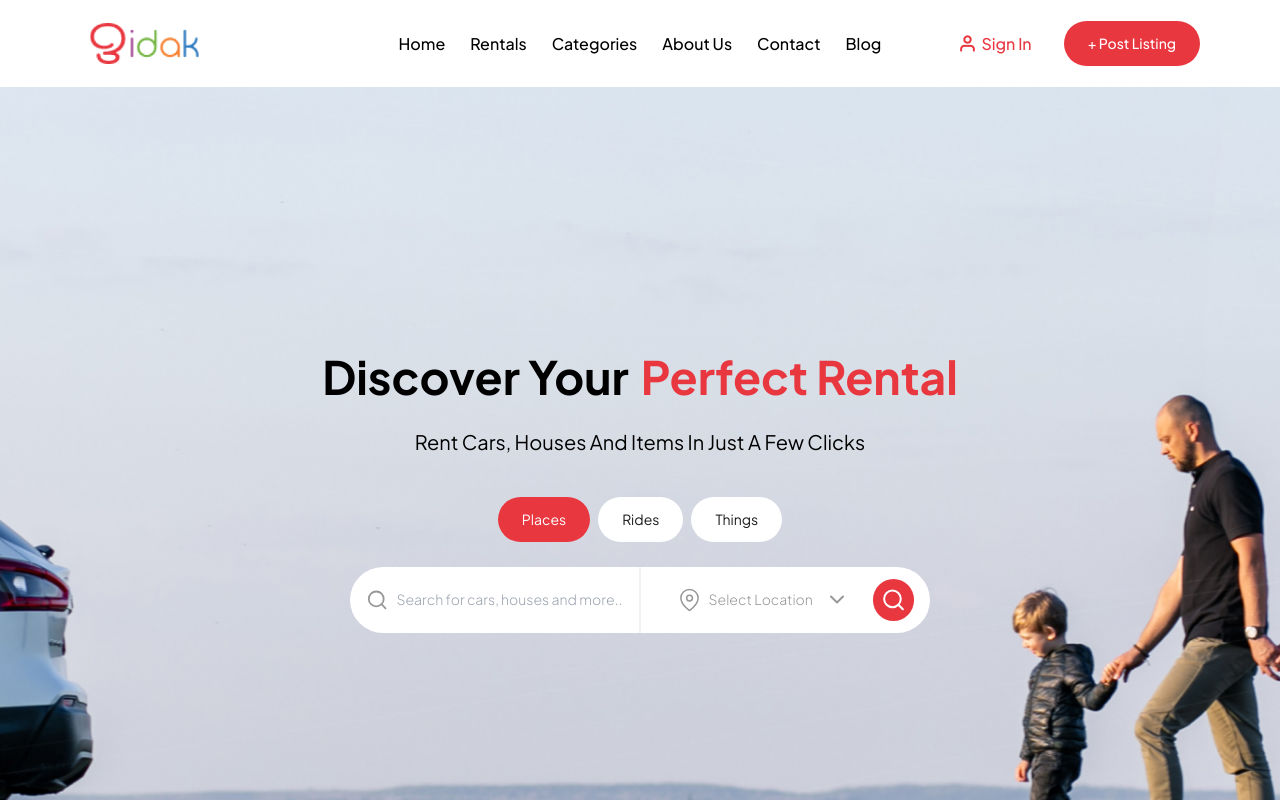
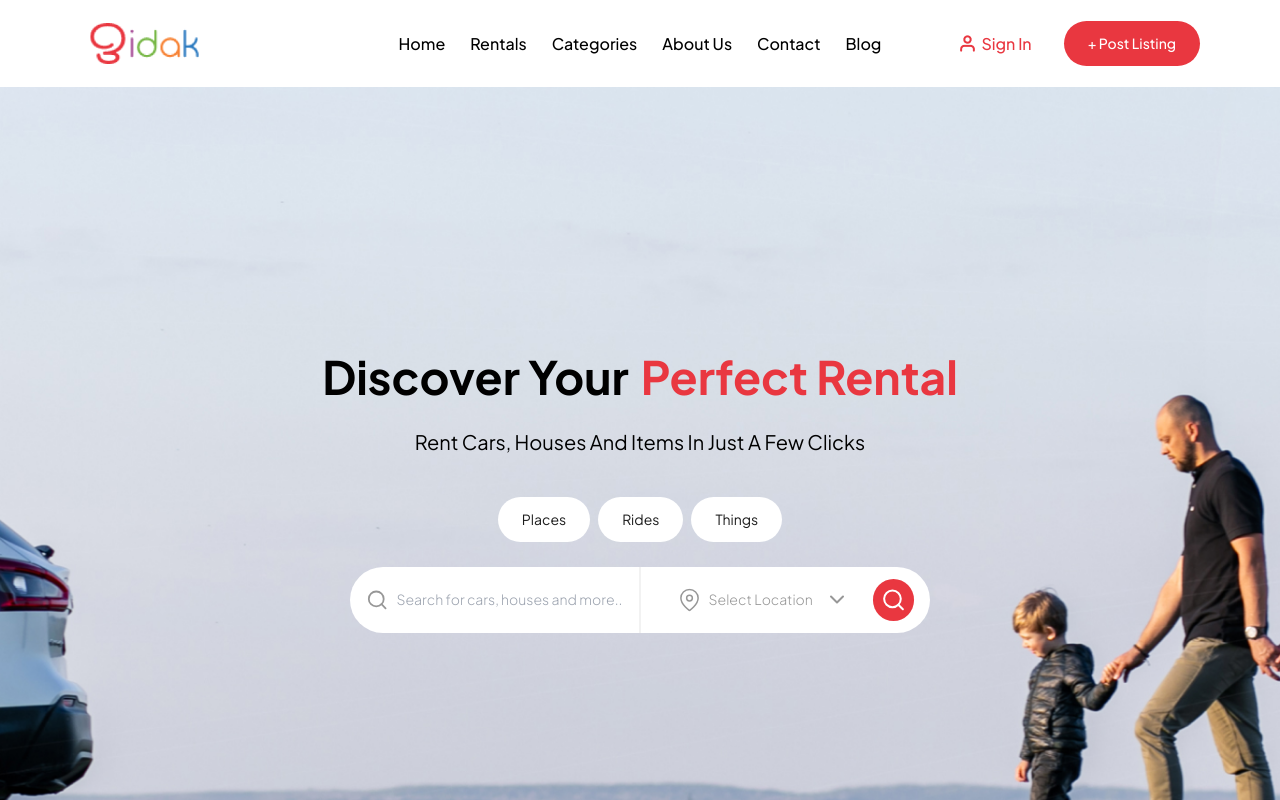
Before and after one commit to SajanThapa22/rental-website, a React (Vite) app: page / in a window 1280 px wide. Shown: the top 800 px of the page. Built offline with nearby package versions, Linux system fonts and the light colour scheme.

Commit message:
button click fix

```diff
--- a/src/components/DiscoverRental.jsx
+++ b/src/components/DiscoverRental.jsx
@@ -8,7 +8,7 @@ import SelectandSearch from "./SelectandSearch";
 import SelectSearchResponsive from "./SelectSearchResponsive";
 
 export const buttonDetails = [
-  { id: 1, text: "places", bgClr: "bg-clr-primary", clr: "text-clr-white" },
+  { id: 1, text: "places", bgClr: "bg-clr-white", clr: "text-clr-very-dark" },
   {
     id: 2,
     text: "rides",
@@ -72,12 +72,8 @@ const DiscoverRental = () => {
                 width={width < 507 ? "w-full" : ""}
                 key={b.id}
                 text={b.text}
-                bgClr={
-                  b.text === selectedRental
-                    ? `${b.bgClr} brightness-90`
-                    : b.bgClr
-                }
-                clr={b.clr}
+                bgClr={b.text === selectedRental ? `bg-[#dc2626]` : b.bgClr}
+                clr={b.text === selectedRental ? `text-white` : b.clr}
                 onFocus={() => setPlaceHolder(b.text)}
                 onBlur={() => setPlaceHolder("cars, houses and more..")}
               />
```
